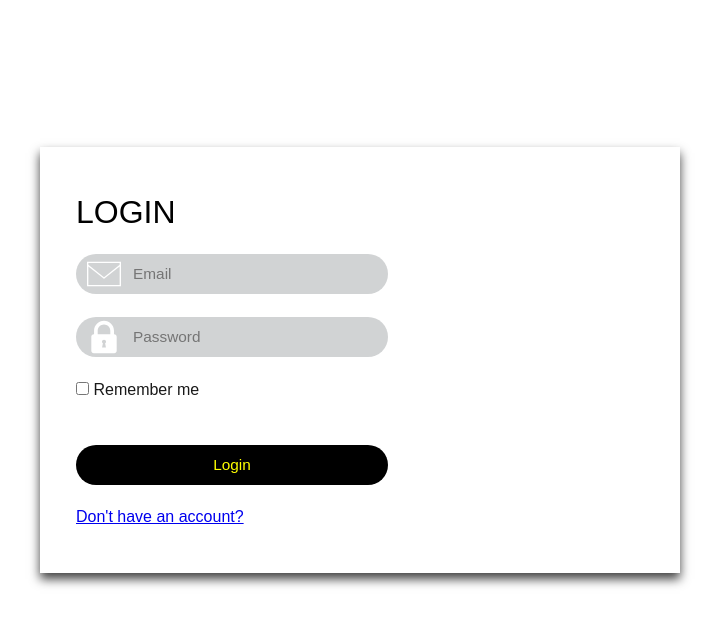
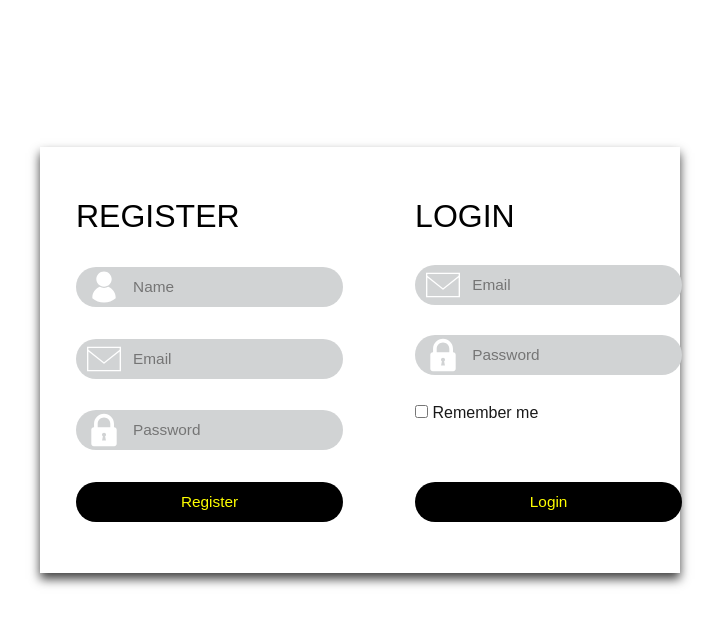
Before and after one commit to peterchege/flaskforum, a Flask app: page / in a window 1280 px wide. Shown: the top 626 px of the page, without its empty margins (280-999 px from the left). Run offline with Flask 2, Linux system fonts and the light colour scheme; some libraries are stand-ins or nearby versions.

Commit message:
Registration and Login are in one page

```diff
--- a/app.py
+++ b/app.py
@@ -48,25 +48,9 @@ def index():
             return render_template('forum.html')
         else:
             #A/c does not exist or email/password is incorrect
-            message = 'Incorrect username/password!'
+            message = 'Incorrect username/password! If no account, please register on the left if you do not have an account'
         #show the login form with message (if any)
-    return render_template('index.html', message = message)
 
-@app.route('/logout')
-def logout():
-    #remove session data, this logs out user
-    session.pop('loggedin', None)
-    session.pop('id', None)
-    session.pop('email', None)
-    #Redirect to login page
-    return redirect(url_for('index'))
-
-
-@app.route('/register', methods=['POST', 'GET'])
-def register():
-    # msg if sthg goes wrong
-    message=''
-    #Check if 'username','password' and 'email' POST requests exist (user submitted form)
     if request.method == 'POST' and 'name' in request.form and 'password' in request.form:
         userDetails = request.form
         name = userDetails['name']
@@ -94,8 +78,20 @@ def register():
     elif request.method == 'POST':
         #If form is empty...
         message = 'Please complete the Form'
-    #show registration form with the message(if any)
-    return render_template('register.html', message = message)
+
+
+
+
+    return render_template('index.html', message = message)
+
+@app.route('/logout')
+def logout():
+    #remove session data, this logs out user
+    session.pop('loggedin', None)
+    session.pop('id', None)
+    session.pop('email', None)
+    #Redirect to login page
+    return redirect(url_for('index'))
 
 
 @app.route('/forum')
--- a/templates/index.html
+++ b/templates/index.html
@@ -12,11 +12,33 @@
       media="screen"
     />
   </head>
+ <!-- <br> -->
+ <body>
+  <main>
+    <form action="" method="POST" autocomplete="off">
+      <h1>Register</h1>
+      <input
+        type="text"
+        name="name"
+        placeholder="Name"
+        class="has-icon icon-name"
+      />
+      <input
+        type="email"
+        name="email"
+        placeholder="Email"
+        class="has-icon icon-email"
+      />
+      <input
+        type="password"
+        name="password"
+        placeholder="Password"
+        class="has-icon icon-password"
+      />
+      <input class="button" type="submit" value="Register" name="Register" />
+    </form>
 
-  <!-- <br> -->
-  <body>
-    <main>
-      <form action="" method="POST" class="login">
+    <form action="" method="POST" class="login">
         <h1>Login</h1>
         <input
           type="email"
@@ -41,7 +63,7 @@
 
         <input class="button" type="submit" value="Login" name="Login" />
 
-        <a href="register">Don't have an account?</a>
+        <!-- <a href="register">Don't have an account?</a> -->
       </form>
     </main>
   </body>
```
Also changed, not shown: templates/register.html (+26 -1 lines).
